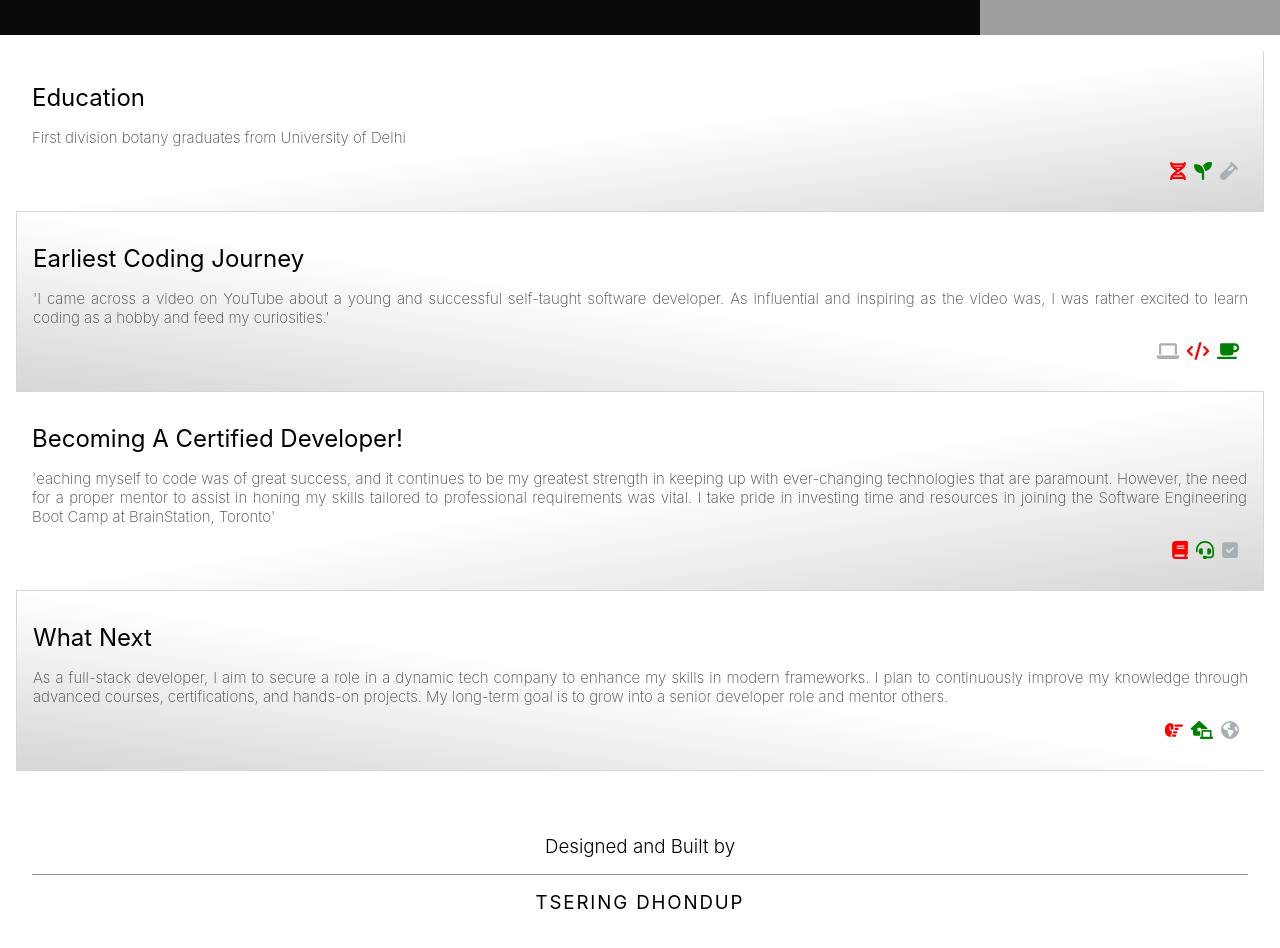
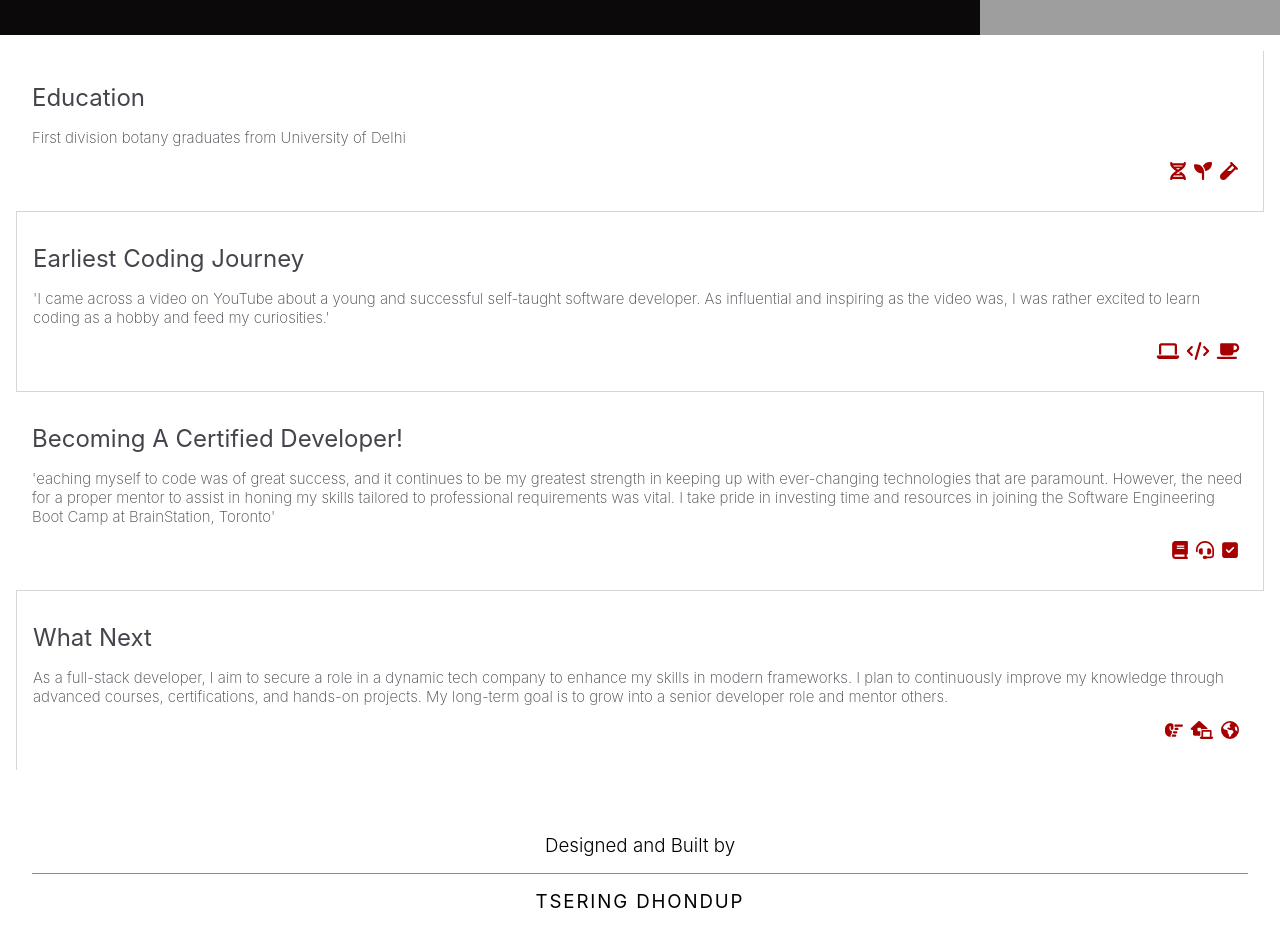
Before and after one commit to Tsedhondup/Portfolio, a React (Create React App) app: page /About in a window 1280 px wide. Shown: the part 240-1188 px from the top of the page. Built offline with nearby package versions, Linux system fonts and the light colour scheme; grey boxes are pictures that could not be loaded.

Commit message:
font color and background chagned for about text

```diff
--- a/src/Components/AboutFirst/AboutFirst.scss
+++ b/src/Components/AboutFirst/AboutFirst.scss
@@ -33,13 +33,13 @@
     // Header Two
     &--mobile-header-2 {
       display: none;
+      color: $pewter;
     }
     @include mobile2 {
       &--mobile-header-2 {
         display: block;
         width: auto;
         font-size: 24px;
-        color: $pewter;
         text-align: left;
         text-transform: capitalize;
         position: absolute;
@@ -66,6 +66,7 @@
   // background-image: linear-gradient(to bottom right, $black, $pewter);
   &__title {
     display: flex;
+    color: $ebony;
     justify-content: flex-start;
     align-items: center;
     font-size: 24px;
@@ -77,7 +78,7 @@
     color: $ebony;
     font-size: 15px;
     font-weight: 200;
-    text-align: justify;
+    // text-align: justify;
     padding-bottom: 16px;
   }
   &__icon-container {
@@ -87,16 +88,17 @@
     &--icons {
       width: auto;
       padding-right: 10px;
+      color: #a70000;
     }
-    &--icon-dna {
-      color: $dna;
-    }
-    &--icon-leaf {
-      color: $leaf;
-    }
-    &--icon-scope {
-      color: $microScope;
-    }
+    // &--icon-dna {
+    //   color: $dna;
+    // }
+    // &--icon-leaf {
+    //   color: $leaf;
+    // }
+    // &--icon-scope {
+    //   color: $microScope;
+    // }
   }
 }
 
@@ -104,47 +106,47 @@
   border-right: 1px solid $pewter;
   border-bottom: 1px solid $pewter;
   // border-bottom-right-radius: 10px;
-  background-image: linear-gradient(
-    to bottom right,
+  // background-image: linear-gradient(
+  //   to bottom right,
 
-    #ffffff,
-    #ffffff,
-    $pewter
-  );
+  //   $black,
+  //   $ebony,
+  //   $black
+  // );
 }
 .about-text:nth-child(2) {
   border-left: 1px solid $pewter;
   border-bottom: 1px solid $pewter;
   // border-bottom-left-radius: 10px;
-  background-image: linear-gradient(
-    to bottom left,
+  // background-image: linear-gradient(
+  //   to bottom left,
 
-    #ffffff,
-    #ffffff,
-    $pewter
-  );
+  //   $black,
+  //   $ebony,
+  //   $black
+  // );
 }
 .about-text:nth-child(3) {
   border-right: 1px solid $pewter;
   border-bottom: 1px solid $pewter;
   // border-bottom-right-radius: 10px;
-  background-image: linear-gradient(
-    to bottom right,
+  // background-image: linear-gradient(
+  //   to bottom right,
 
-    #ffffff,
-    #ffffff,
-    $pewter
-  );
+  //   $black,
+  //   $ebony,
+  //   $black
+  // );
 }
 .about-text:nth-child(4) {
   border-left: 1px solid $pewter;
-  border-bottom: 1px solid $pewter;
+  // border-bottom: 1px solid $pewter;
   // border-bottom-left-radius: 10px;
-  background-image: linear-gradient(
-    to bottom left,
+  // background-image: linear-gradient(
+  //   to bottom left,
 
-    #ffffff,
-    #ffffff,
-    $pewter
-  );
+  //   $black,
+  //   $ebony,
+  //   $black
+  // );
 }
```
